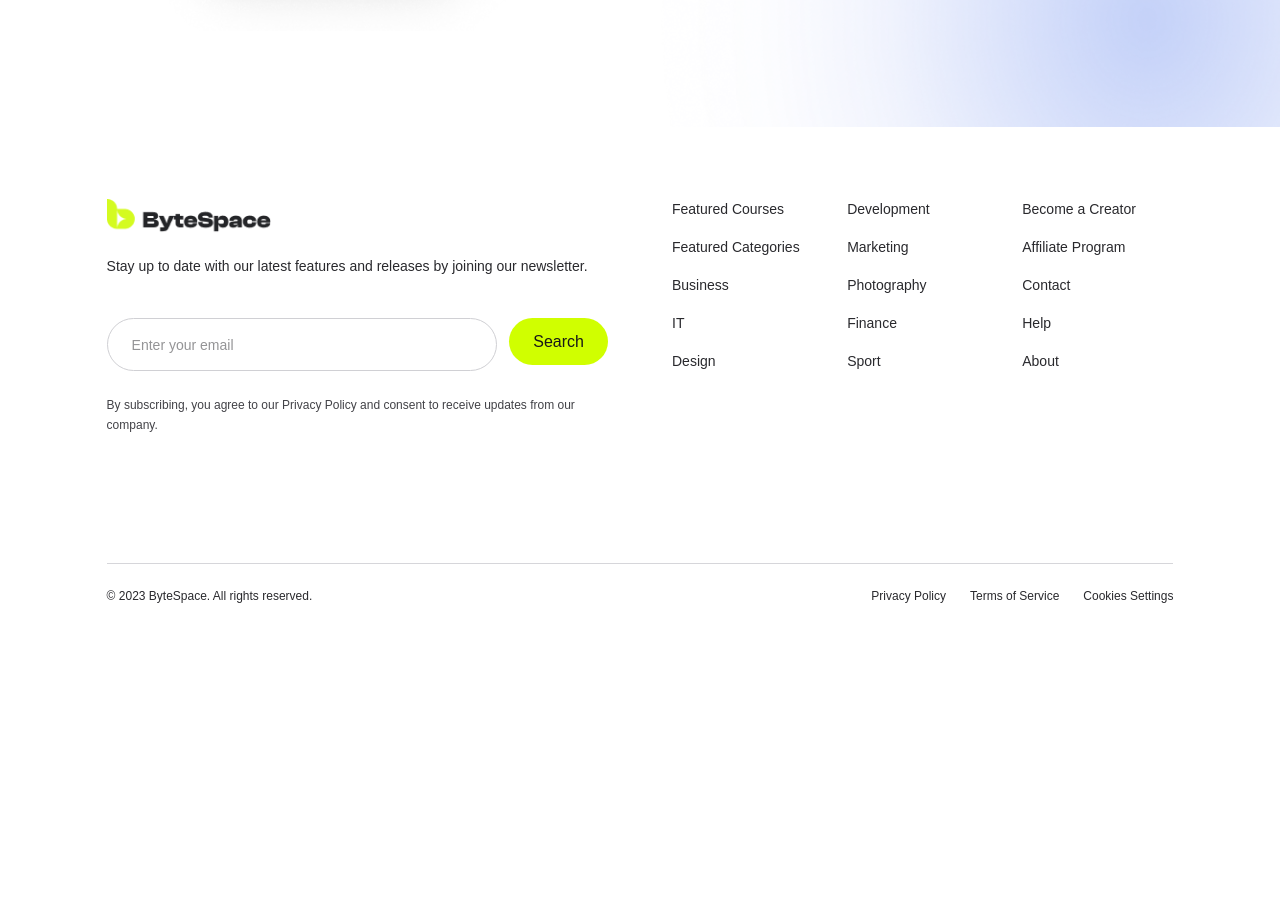
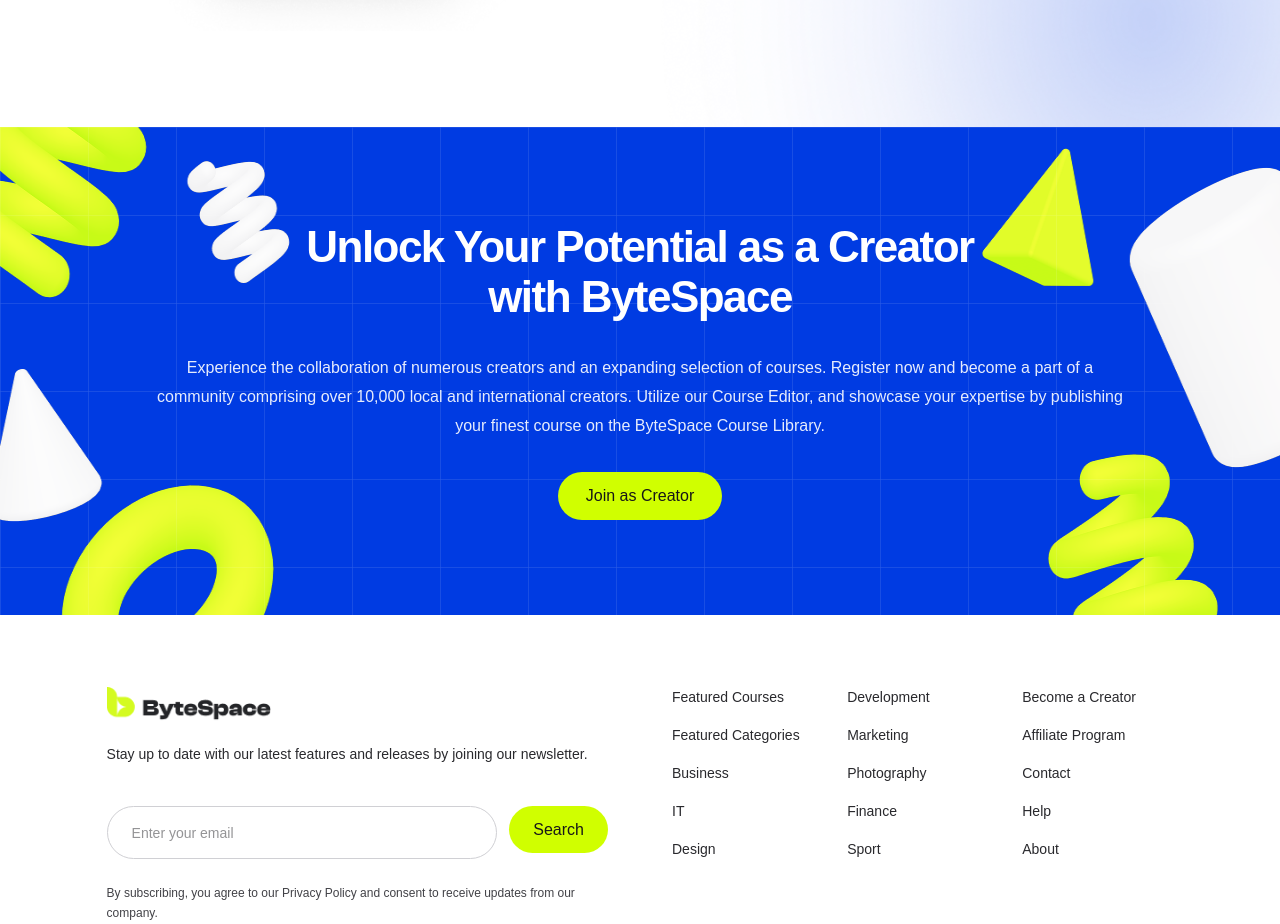
Before and after one commit to Sahed-Hasan-007/dointech-bytespace_new, a Next.js app: page / in a window 1280 px wide. Shown: the part 4780-5704 px from the top of the page. Before the commit the page ends 5412 px from the top, so only its background shows below. Built offline with nearby package versions, Linux system fonts and the light colour scheme.

Commit message:
unlock section done

```diff
--- a/app/pages/landing_page.tsx
+++ b/app/pages/landing_page.tsx
@@ -3,6 +3,7 @@
 import { DiscoverSection } from "@/components/landingpage/DiscoverSection";
 import { ExploreSection } from "@/components/landingpage/ExploreSection";
 import { ProfessionalSection } from "@/components/landingpage/ProfessionalSection";
+import { UnlockSection } from "@/components/landingpage/UnlockSection";
 
 export default function LandingPage() {
   return (
@@ -12,6 +13,7 @@
       <DiscoverSection />
       <ExploreSection />
       <ProfessionalSection />
+      <UnlockSection />
     </>
   );
 }
--- /dev/null
+++ b/components/landingpage/UnlockSection.tsx
@@ -0,0 +1,40 @@
+import Image from "next/image";
+
+export function UnlockSection() {
+  return (
+    <section className="relative isolate flex min-h-[360px] w-full items-center justify-center overflow-hidden bg-[#003BE2] px-5 py-16 text-center text-white sm:min-h-[420px] sm:px-8 lg:min-h-[488px]">
+      <Image
+        src="/images/unlock/bg.png"
+        alt=""
+        aria-hidden="true"
+        fill
+        sizes="100vw"
+        className="-z-10 object-fill"
+      />
+      <div
+        aria-hidden="true"
+        className="pointer-events-none absolute inset-0 -z-10 opacity-[0.16]"
+        style={{
+          backgroundImage:
+            "linear-gradient(to right, rgba(255,255,255,.62) 1px, transparent 1px), linear-gradient(to bottom, rgba(255,255,255,.62) 1px, transparent 1px)",
+          backgroundSize: "88px 88px",
+        }}
+      />
+
+      <div className="relative z-10 mx-auto max-w-[1000px]">
+        <h2 className="mx-auto max-w-[700px] text-3xl font-bold leading-[1.12] tracking-[-0.035em] sm:text-4xl md:text-[44px]">
+          Unlock Your Potential as a Creator with ByteSpace
+        </h2>
+        <p className="mx-auto mt-8 max-w-[980px] text-sm leading-6 text-white/90 sm:text-base sm:leading-[29px]">
+          Experience the collaboration of numerous creators and an expanding selection of courses. Register now and become a part of a community comprising over 10,000 local and international creators. Utilize our Course Editor, and showcase your expertise by publishing your finest course on the ByteSpace Course Library.
+        </p>
+        <a
+          href="#creators"
+          className="mt-8 inline-flex min-h-12 items-center justify-center rounded-full bg-[#D0FF00] px-7 text-base font-medium text-[#171717] transition-colors hover:bg-white focus-visible:outline-2 focus-visible:outline-offset-4 focus-visible:outline-white"
+        >
+          Join as Creator
+        </a>
+      </div>
+    </section>
+  );
+}
```
Also changed, not shown: public/images/unlock/bg.png (renamed from public/images/bg.png).
